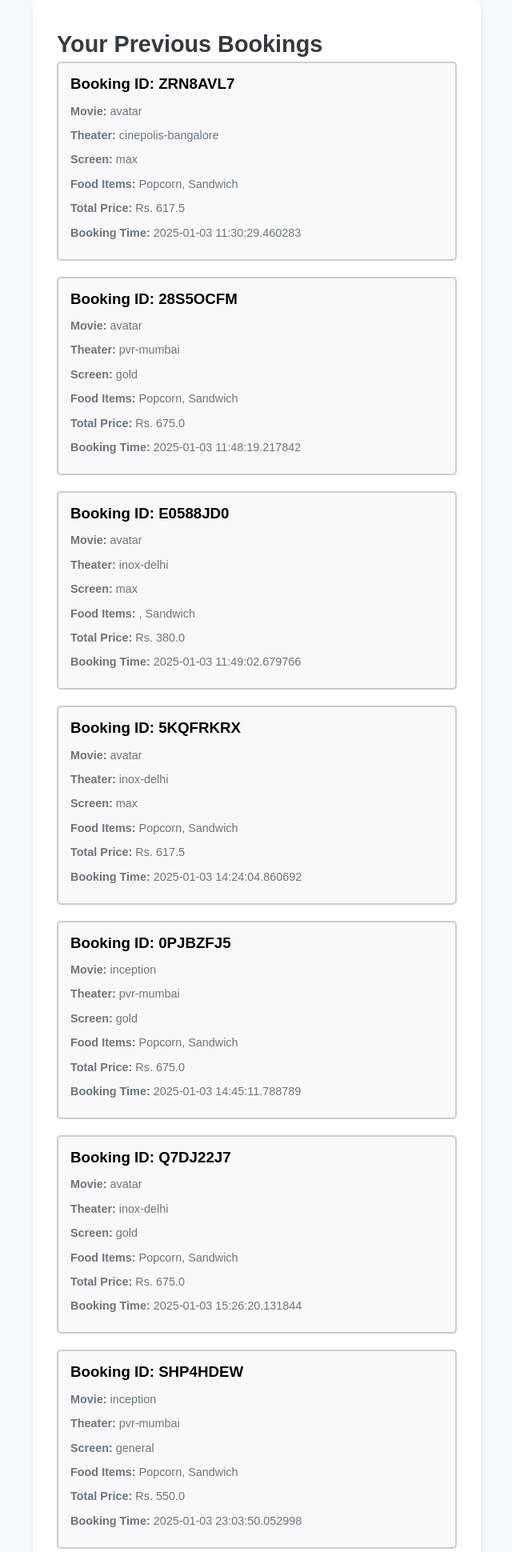
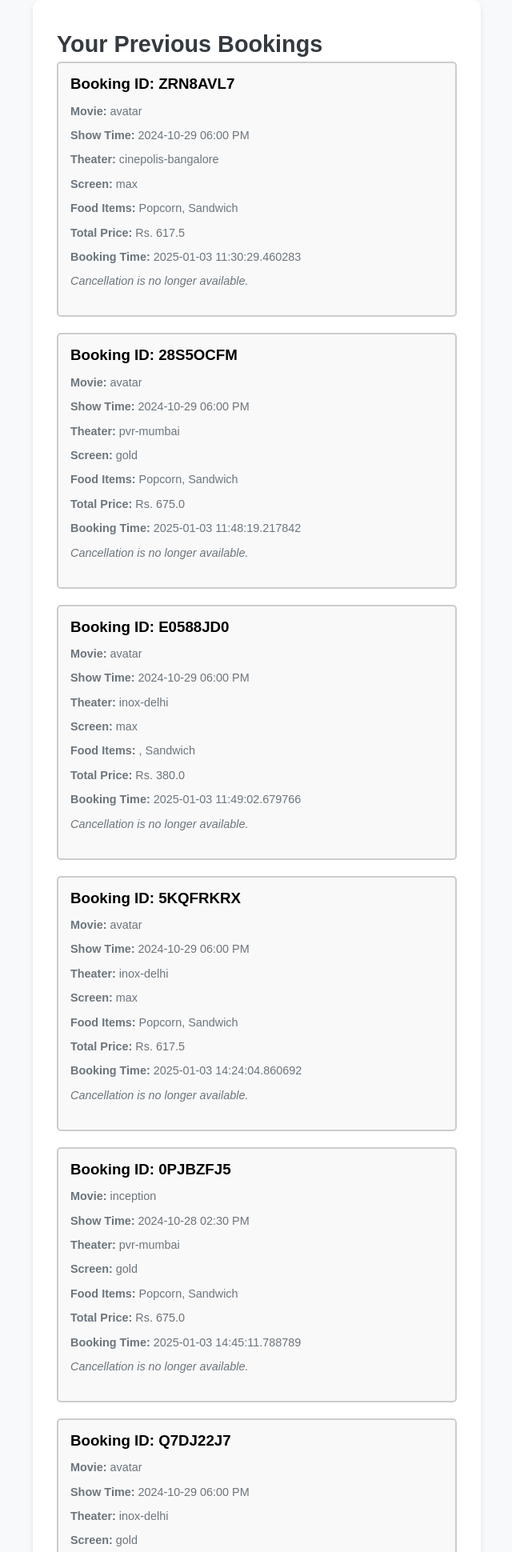
Before and after one commit to nishant-sheoran/CineAura-2.0, a Flask app: page /view_previous_bookings in a window 1280 px wide. Shown: the top 1940 px of the page at 80% size, without its empty margins (319-959 px from the left). Run offline with Flask 3, Linux system fonts and the light colour scheme; data comes from the database, SQL or seed files in the repository; both versions use the stored data as it was after the commit.

Commit message:
Improved the cancellation logic and made changes in the readme file.

```diff
--- a/app.py
+++ b/app.py
@@ -238,29 +238,23 @@ def view_previous_bookings():
         rows = cursor.fetchall()
         bookings = []
         now = datetime.datetime.now()
-        print(f"Current Time: {now}")  # Debug log
+
+        print(f"DEBUG: Current Time: {now}")  # Debug log
 
         for row in rows:
             movie = row[2]  # Movie name from the booking record
+            booking_id = row[8]
             try:
-                # Access movie data directly from JSON
                 movie_data = theater_data.get('movies', {}).get(movie, {})
                 show_time_str = movie_data.get('date_time')
-
                 if not show_time_str:
-                    raise KeyError(f"'date_time' not found for movie {movie}")
-
-                # Parse the movie show time
+                    print(f"WARNING: No show time found for movie {movie} (ID: {booking_id})")
+                    continue
                 show_time = datetime.datetime.strptime(show_time_str, '%m/%d/%Y, %I:%M:%S %p')
-                print(f"Show Time for {movie}: {show_time}")  # Debug log
-
-                # Determine if cancellation is allowed based on show time
-                cancelable = (show_time - now).total_seconds() > 30 * 60
-            except KeyError as e:
-                print(f"Error: Missing data for {movie} - {e}")  # Debug log
-                continue
-            except ValueError as e:
-                print(f"Error: Invalid date format for {movie} - {e}")  # Debug log
+                cancelable = now < show_time - datetime.timedelta(minutes=30)
+                print(f"DEBUG: Booking ID: {booking_id}, Show Time: {show_time}, Cancelable: {cancelable}")
+            except (KeyError, ValueError) as e:
+                print(f"ERROR: Issue with booking ID {booking_id}: {e}")
                 continue
 
             bookings.append({
@@ -272,15 +266,14 @@ def view_previous_bookings():
                 "total_price": row[5],
                 "booking_time": row[6],
                 "seat_number": row[7],
-                "booking_id": row[8],
+                "booking_id": booking_id,
                 "show_time": show_time.strftime('%Y-%m-%d %I:%M %p'),
                 "cancelable": cancelable
             })
 
-    # Check if bookings list is populated
-    if not bookings:
-        print("No bookings found!")  # Debug log
     return render_template("previousBookings.html", previous_bookings=bookings)
+
+
 
 
 if __name__ == "__main__":
--- a/templates/previousbookings.html
+++ b/templates/previousbookings.html
@@ -53,6 +53,7 @@
             <div class="booking-card">
                 <h3>Booking ID: {{ booking.booking_id }}</h3>
                 <p class="details"><strong>Movie:</strong> {{ booking.movie }}</p>
+                <p class="details"><strong>Show Time:</strong> {{ booking.show_time }}</p>
                 <p class="details"><strong>Theater:</strong> {{ booking.theater }}</p>
                 <p class="details"><strong>Screen:</strong> {{ booking.screen }}</p>
                 <p class="details"><strong>Food Items:</strong> {{ booking.food_items.split(",") | join(", ") }}</p>
@@ -63,6 +64,8 @@
                     <input type="hidden" name="booking_id" value="{{ booking.booking_id }}">
                     <button type="submit" class="btn-cancel">Cancel</button>
                 </form>
+                {% else %}
+                <p><em>Cancellation is no longer available.</em></p>
                 {% endif %}
             </div>
             {% endfor %}
```
Also changed, not shown: README.md, booking.db.
